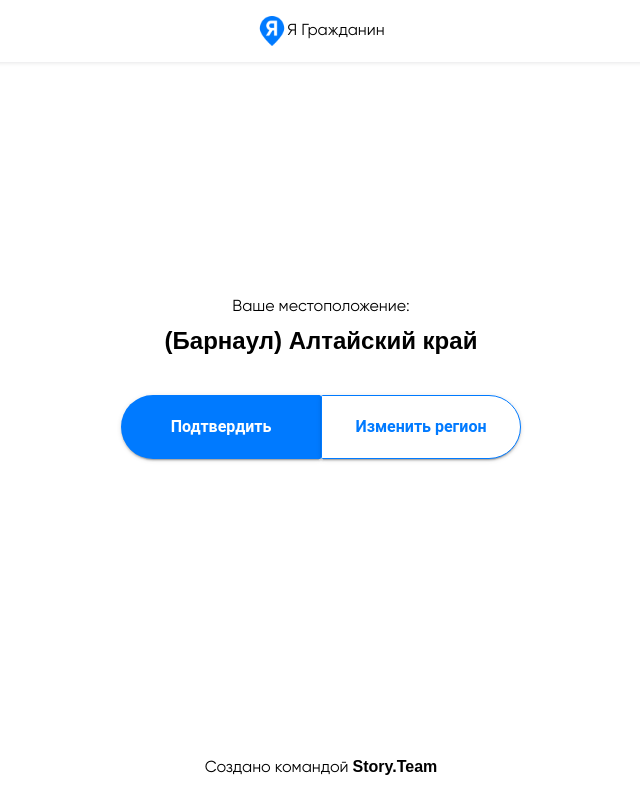
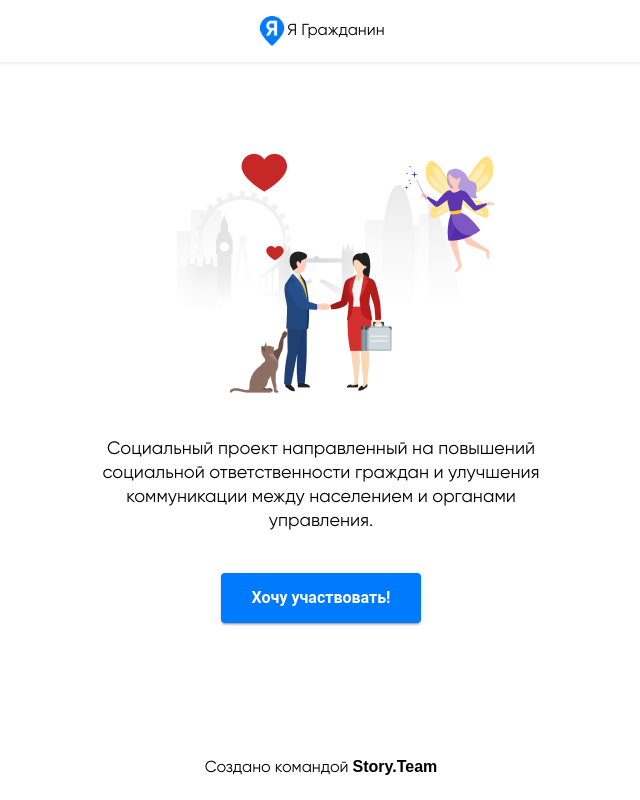
Before and after one commit to lifebits/map-manager-example, an Angular app: page /start in a window 1280 px wide. Shown: the whole page, without its empty margins (319-959 px from the left). Built offline with nearby package versions, Linux system fonts and the light colour scheme; a web font is replaced by a local one.

Commit message:
remake navigation logic

```diff
--- a/src/app/+start/start-index/start-index.component.html
+++ b/src/app/+start/start-index/start-index.component.html
@@ -6,7 +6,7 @@
       <h4>Ваше местоположение:</h4>
       <h3>(Барнаул) Алтайский край</h3>
       <div style="margin: 40px 0;">
-        <button routerLink="info" mat-raised-button class="left">
+        <button routerLink="../../maps" mat-raised-button class="left">
           Подтвердить
         </button>
         <button mat-raised-button class="right">
--- a/src/app/+start/start-routing.module.ts
+++ b/src/app/+start/start-routing.module.ts
@@ -7,11 +7,11 @@ import { StartShortInfoComponent } from './start-short-info/start-short-info.com
 const routes: Routes = [
   {
     path: '',
-    component: StartIndexComponent,
+    component: StartShortInfoComponent,
   },
   {
-    path: 'info',
-    component: StartShortInfoComponent
+    path: 'location',
+    component: StartIndexComponent
   }
 ];
 
--- a/src/app/+start/start-short-info/start-short-info.component.html
+++ b/src/app/+start/start-short-info/start-short-info.component.html
@@ -3,13 +3,13 @@
 
   <div class="middle-block">
     <div style="width: 480px; text-align: center; margin-left: auto; margin-right: auto;">
+      <img height="279" src="assets/images/start-additional-info.png" alt="image"/>
       <p class="paragraph">
         Социальный проект направленный на повышений социальной ответственности граждан и улучшения коммуникации между населением
         и органами управления.
       </p>
-      <img height="279" src="assets/images/start-additional-info.png" alt="image"/>
       <div style="margin: 40px 0;">
-        <button routerLink="../../maps" mat-raised-button>
+        <button routerLink="location" mat-raised-button>
           Хочу участвовать!
         </button>
       </div>
```
